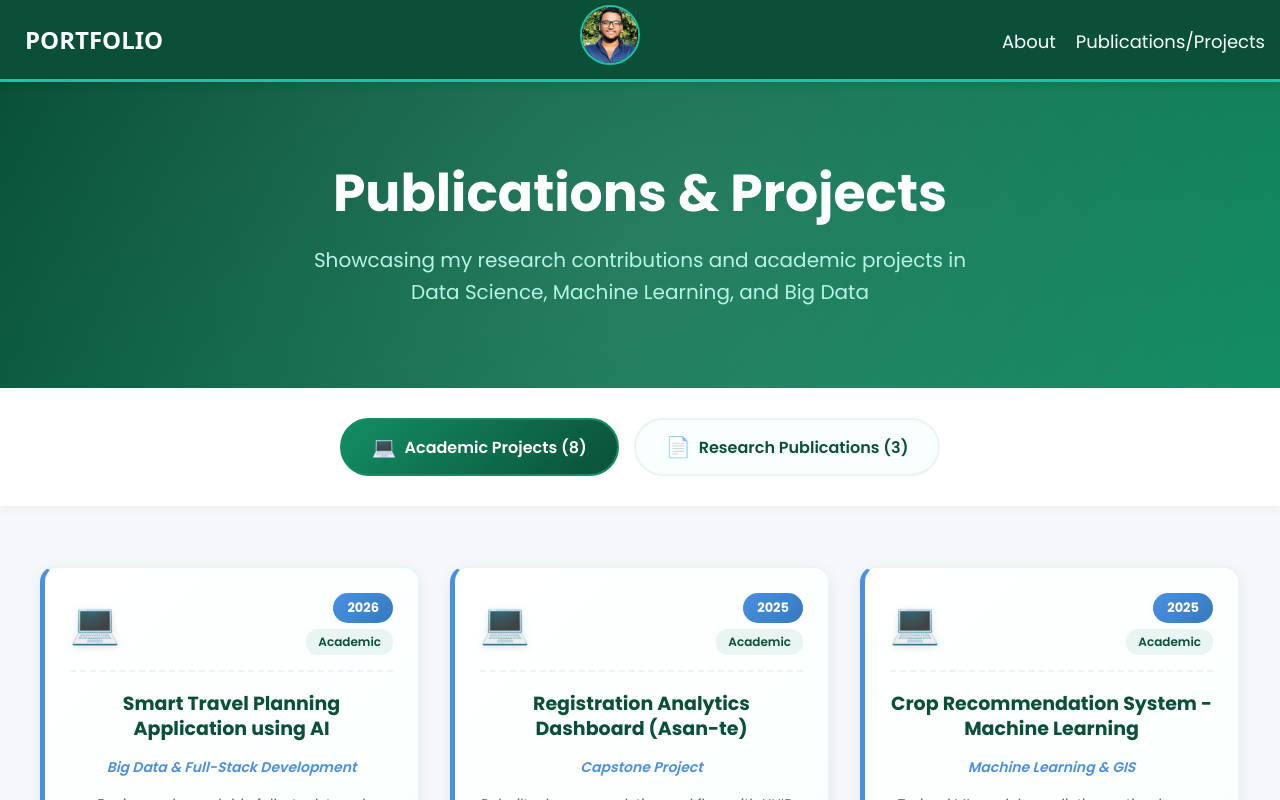
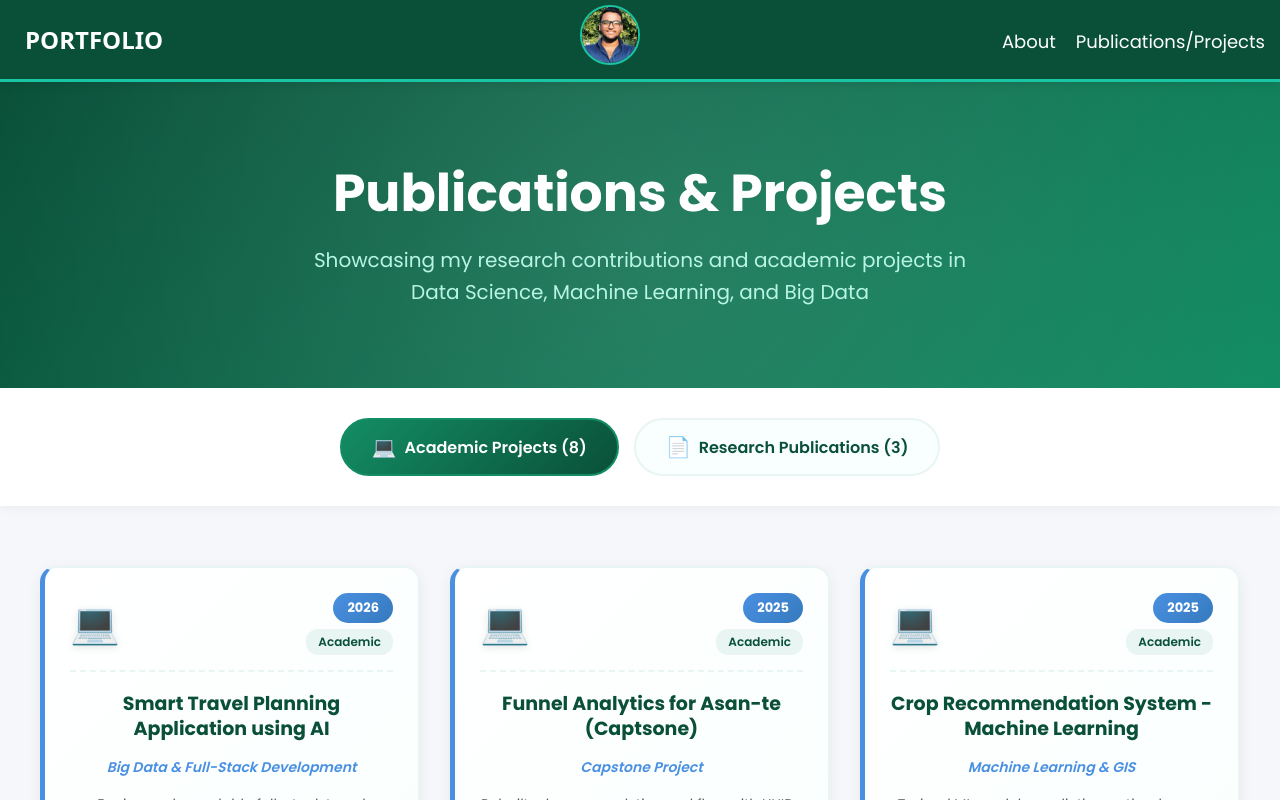
Before and after one commit to larry6683/portfolio-build, a React (Create React App) app: page / in a window 1280 px wide. Both pictures are taken after a click on the button "Publications/Projects". Shown: the top 800 px of the page. Built offline with nearby package versions, Linux system fonts and the light colour scheme.

Commit message:
updated info

```diff
--- a/src/Components/MyProjects/MyProjects.js
+++ b/src/Components/MyProjects/MyProjects.js
@@ -76,7 +76,7 @@ const MyProjects = () => {
       image: images.project_2,
     },
     {
-      title: "Registration Analytics Dashboard (Asan-te)",
+      title: "Funnel Analytics for Asan-te (Captsone)",
       category: "Academic",
       type: "project",
       year: "2025",
```
